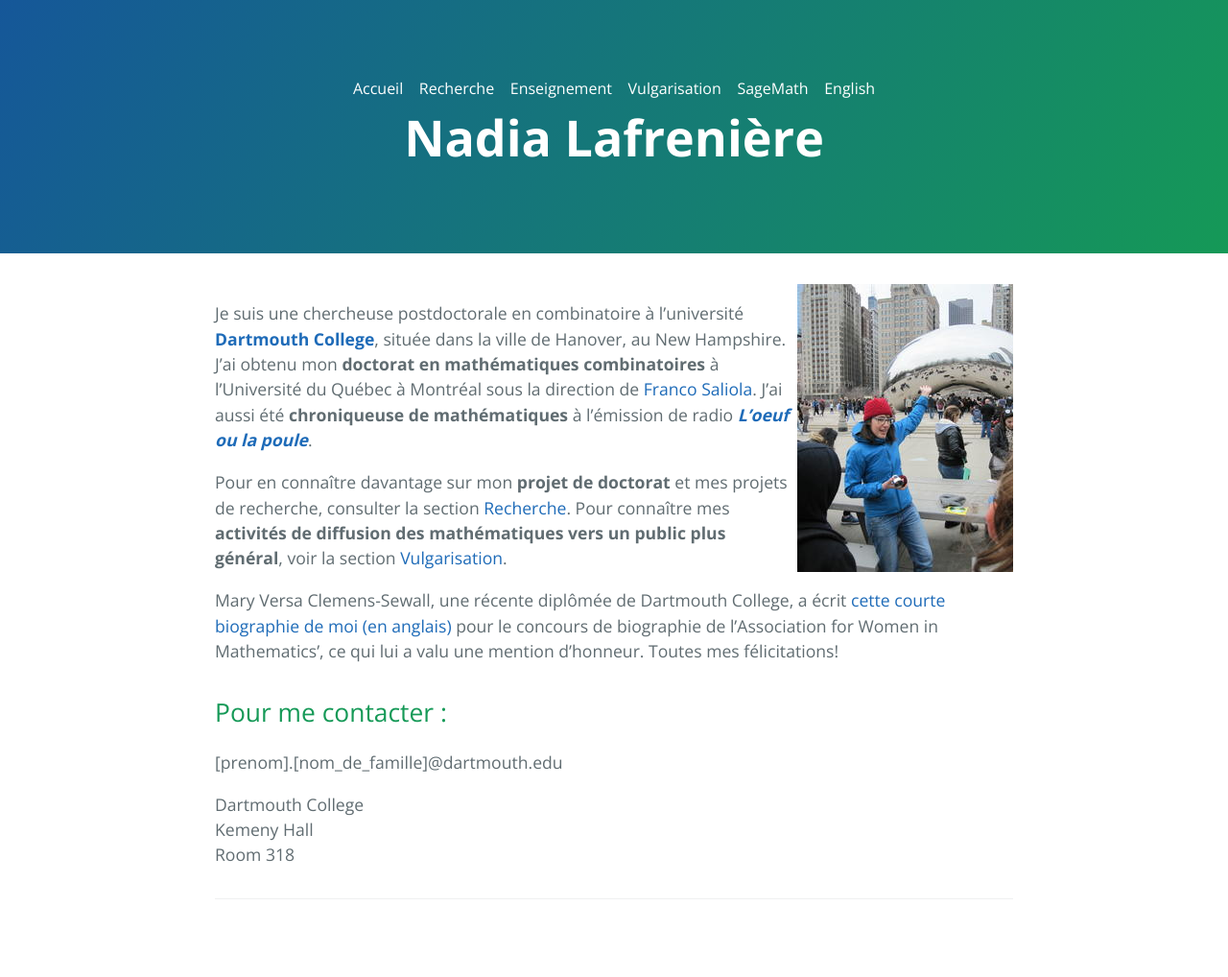
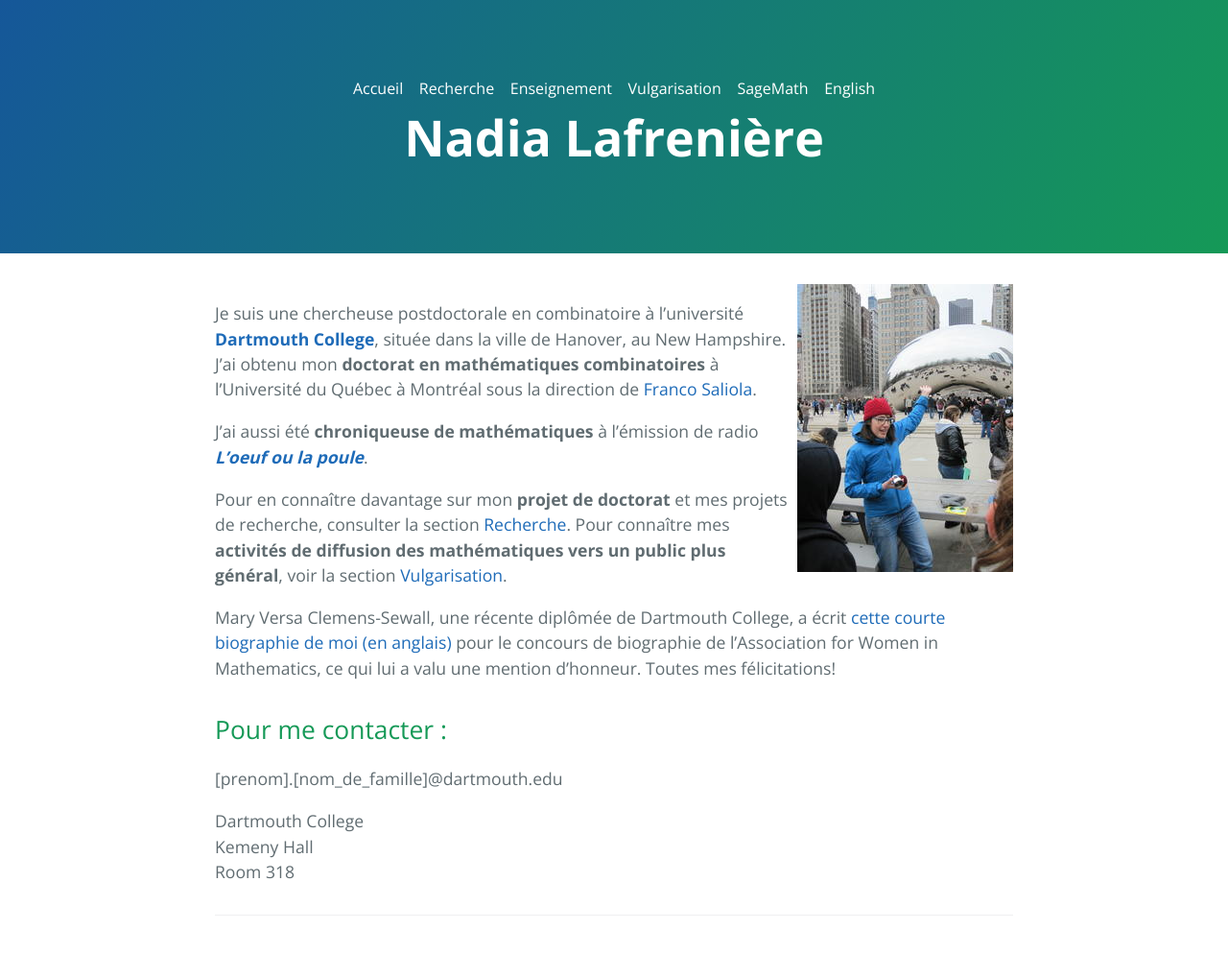
Before and after one commit to nadialafreniere/nadialafreniere.github.io, a Jekyll site: the page built from index.md, in a window 1280 px wide. Shown: the whole page at 96% size. Built offline with Jekyll 4.4.1, drawn with Linux system fonts in a browser that asks for light colours; our own code applies the rules of GitHub Pages for plain Markdown files.

Commit message:
fix typos

```diff
--- a/index.md
+++ b/index.md
@@ -7,11 +7,12 @@
 <img style="float: right;" src="photo_Nadia.jpg" title="En présentant la topologie du Cloud Gate à des élèves, à Chicago.">
 
 Je suis une chercheuse postdoctorale en combinatoire à l'université [**Dartmouth College**](https://math.dartmouth.edu), située dans la ville de Hanover, au New Hampshire. J'ai obtenu mon **doctorat en mathématiques combinatoires** à l'Université du Québec à Montréal sous la direction de [Franco Saliola](http://lacim.uqam.ca/~saliola/).
+
 J'ai aussi été **chroniqueuse de mathématiques** à l'émission de radio **[_L'oeuf ou la poule_](https://www.choq.ca/emissions-details/loeuf-ou-la-poule/)**.
 
 Pour en connaître davantage sur mon **projet de doctorat** et mes projets de recherche, consulter la section [Recherche](recherche). Pour connaître mes **activités de diffusion des mathématiques vers un public plus général**, voir la section [Vulgarisation](vulgarisation).
 
-Mary Versa Clemens-Sewall, une récente diplômée de Dartmouth College, a écrit [cette courte biographie de moi (en anglais)](https://awm-math.org/awards/student-essay-contest/2020-student-essay-contest-results/2020-student-essay-contest-college-hon-mention-1/) pour le concours de biographie de l'Association for Women in Mathematics’, ce qui lui a valu une mention d'honneur. Toutes mes félicitations!
+Mary Versa Clemens-Sewall, une récente diplômée de Dartmouth College, a écrit [cette courte biographie de moi (en anglais)](https://awm-math.org/awards/student-essay-contest/2020-student-essay-contest-results/2020-student-essay-contest-college-hon-mention-1/) pour le concours de biographie de l'Association for Women in Mathematics, ce qui lui a valu une mention d'honneur. Toutes mes félicitations!
 
 ## Pour me contacter :
 
```
Also changed, not shown: home.md (+1 -1 lines).
